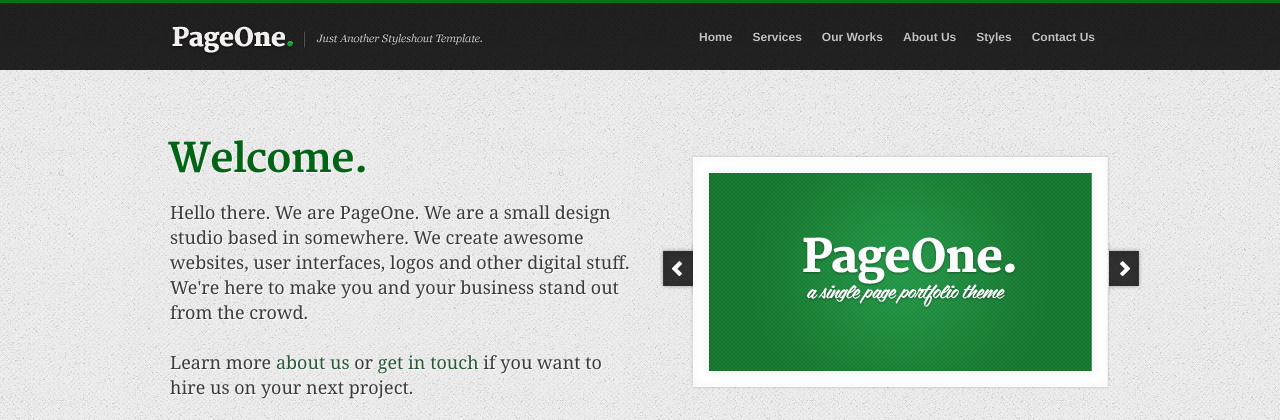
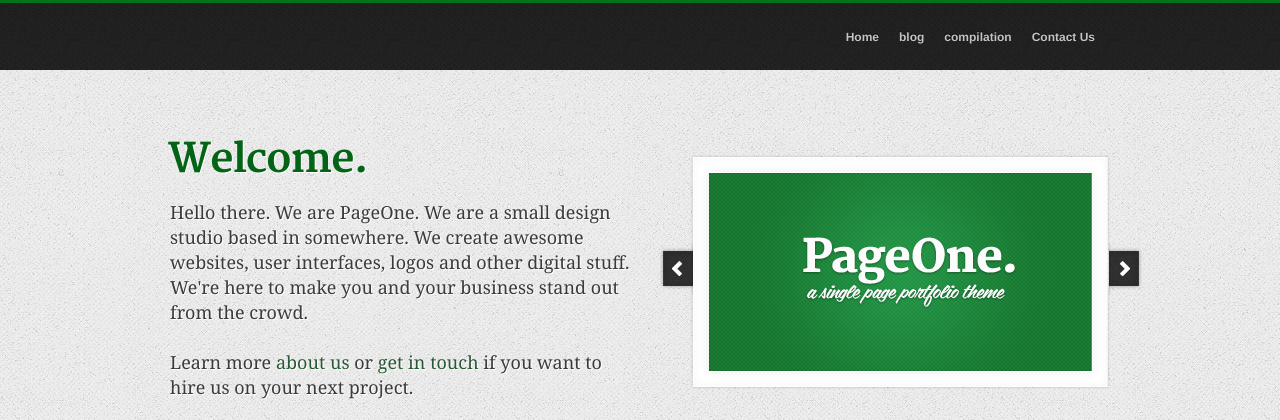
Before and after one commit to foodcompiler/websitecode_v1, a PHP site: page / in a window 1280 px wide. Shown: the top 420 px of the page. Run offline with PHP 8.4, Linux system fonts and the light colour scheme; some libraries are stand-ins or nearby versions.

Commit message:
1)commented unwanted code 2)commented logo, to be added later

```diff
--- a/css/style.css
+++ b/css/style.css
@@ -325,7 +325,7 @@
 /* Logo */
 header hgroup {
     position: absolute;
-    background: url(../images/logo.png) no-repeat;
+    /*background: url(../images/logo.png) no-repeat;*/
     height: 31px;
     width: 312px;
     display: block;
@@ -476,26 +476,26 @@
 }
 
 /* -----------------------------------------
-   Services
+   Blog
 ------------------------------------------- */
-section#services h1 {
+section#blog h1 {
    margin: 0 0 25px 0;
 }
-section#services .row .col img.align-left {
+section#blog .row .col img.align-left {
     margin-top: 13px;
     margin-right: 12px;
 }
 
 /* ---------------------------------------
-    Portfolio
+    compilation
 ----------------------------------------- */
-section#portfolio ul.folio-list {
+section#compilation ul.folio-list {
     margin: 25px 0;
     padding: 0;
     width: 970px;
     list-style: none;
 }
-section#portfolio ul.folio-list li {
+section#compilation ul.folio-list li {
     float: left;
     margin-right: 29px;
     margin-bottom: 10px;
@@ -504,18 +504,18 @@
     height: 230px;
     max-height: 250px;
 }
-section#portfolio ul.folio-list li .thumb {
+section#compilation ul.folio-list li .thumb {
     margin: 0 0 5px 0;
     padding: 0;
     background: url(../images/thumb-frame.png) no-repeat;
     width: 294px;
     height: 205px;
 }
-section#portfolio ul.folio-list li .thumb img {
+section#compilation ul.folio-list li .thumb img {
     margin-top: 18px;
     margin-left: 18px;
 }
-section#portfolio ul.folio-list li h3.entry-title {
+section#compilation ul.folio-list li h3.entry-title {
     font-size: 14px;
     line-height: 25px;
     margin-left: 16px;
--- a/index.html
+++ b/index.html
@@ -11,7 +11,7 @@
     <meta name="description" content="">
     <meta name="author" content="">
 
-    <title>PageOne</title>
+    <title>Food Compiler</title>
 
     <link rel="stylesheet" href="css/style.css" type="text/css" media="screen" />
     <link rel="stylesheet" href="css/nivo-slider.css" type="text/css" />
@@ -30,17 +30,15 @@
     <header>
 
         <hgroup>
-            <h1><a href="index.html">PageOne</a></h1>
-            <h3>Just Another Styleshout Template</h3>
+            <h1><a href="index.html">Food Compiler</a></h1>
+            <h3>The online compilation zone</h3>
         </hgroup>
 
         <nav>
             <ul>
                 <li><a href="#main">Home</a></li>
-                <li><a href="#services">Services</a></li>
-                <li><a href="#portfolio">Our Works</a></li>
-                <li><a href="#about-us">About Us</a></li>
-                <li><a href="#styles">Styles</a></li>
+                <li><a href="#blog">blog</a></li>
+                <li><a href="#compilation">compilation</a></li>
                 <li><a href="#contact">Contact Us</a></li>
             </ul>
         </nav>
@@ -108,8 +106,8 @@
 
       </section>
 
-      <!-- services -->
-      <section id="services" >
+      <!-- blog -->
+      <section id="blog" >
 
              <h1>Our services.</h1>
 
@@ -171,8 +169,8 @@
 
       </section>
 
-      <!-- portfolio -->
-      <section id="portfolio">
+      <!-- compilation -->
+      <section id="compilation">
 
             <h1>Featured works.</h1>
 
@@ -247,7 +245,7 @@
       </section>
 
       <!-- about us -->
-      <section id="about-us" class="clearfix">
+       <!-- <section id="about-us" class="clearfix">
 
             <h1>About us.</h1>
 
@@ -373,9 +371,9 @@
             <a class="back-to-top" href="#main">Back to Top</a>
 
       </section>
-
+ -->
       <!-- Styles -->
-      <section id="styles" class="clearfix">
+ <!--     <section id="styles" class="clearfix">
 
             <h1>Styles.</h1>
 
@@ -475,7 +473,7 @@
 
             <a class="back-to-top" href="#main">Back to Top</a>
 
-      </section>
+      </section>-->
 
       <!-- contact -->
       <section id="contact" class="clearfix">
@@ -592,8 +590,8 @@
     <div class="footer-content">
         <ul class="footer-menu">
             <li><a href="#main">Home</a></li>
-            <li><a href="#services">Services</a></li>
-            <li><a href="#portfolio">Portfolio</a></li>
+            <li><a href="#blog">blog</a></li>
+            <li><a href="#compilation">compilation</a></li>
             <li><a href="#about-us">About</a></li>
             <li><a href="#contact">Contact</a></li>
             <!-- <li class="rss-feed"><a href="#">RSS Feed</a></li> -->
```
